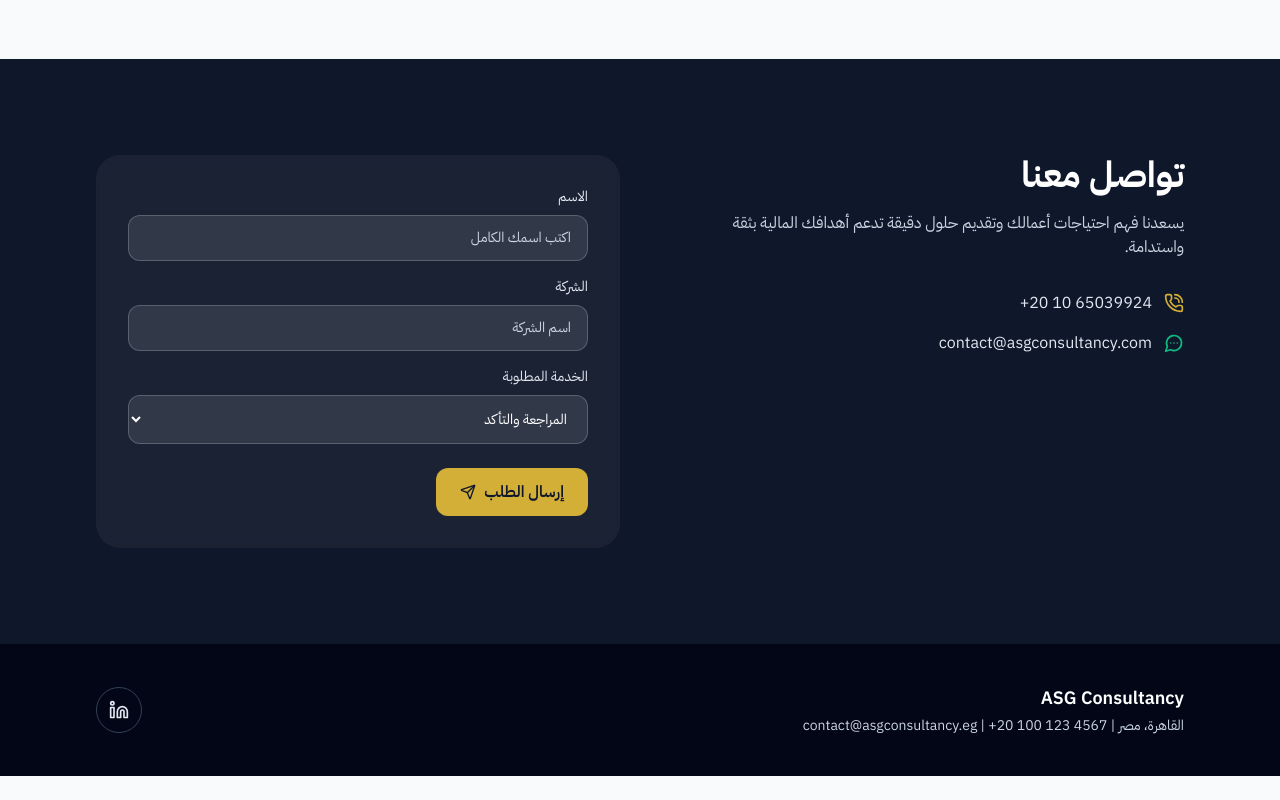
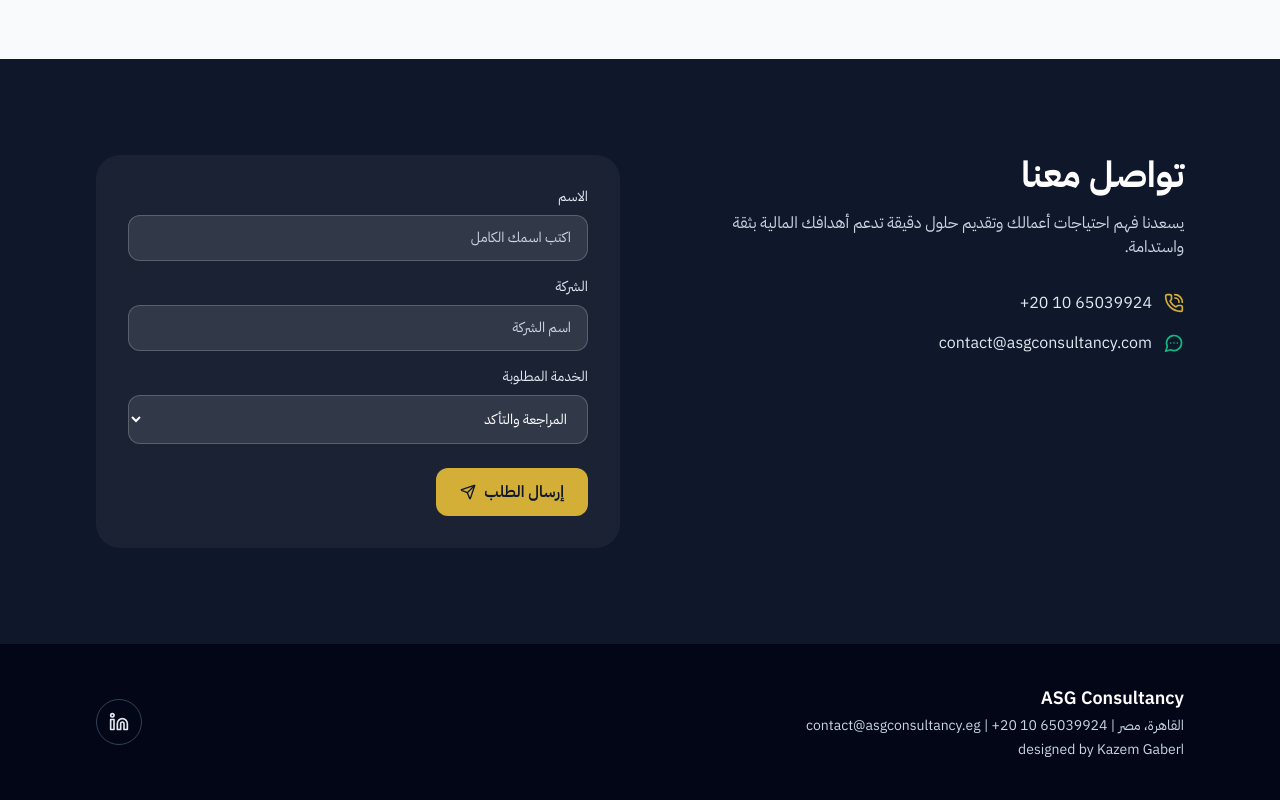
Before and after one commit to omargtmework-creator/ASG, a Next.js app: page / in a window 1280 px wide. Shown: the part 2061-2861 px from the top of the page. Before the commit the page ends 2837 px from the top, so only its background shows below. Built offline with nearby package versions, Linux system fonts and the light colour scheme.

Commit message:
Update page.tsx

```diff
--- a/app/page.tsx
+++ b/app/page.tsx
@@ -119,7 +119,9 @@ export default function Home() {
         <div className="section-container flex flex-col items-start justify-between gap-6 md:flex-row md:items-center">
           <div>
             <p className="text-lg font-semibold text-white">ASG Consultancy</p>
-            <p className="mt-1 text-sm">القاهرة، مصر | contact@asgconsultancy.eg | +20 100 123 4567</p>
+            <p className="mt-1 text-sm">القاهرة، مصر | contact@asgconsultancy.eg | +20 10 65039924</p>
+            <p className="mt-1 text-sm">اdesigned by Kazem Gaber</p>
+
           </div>
           <a
             href="https://www.linkedin.com"
```
